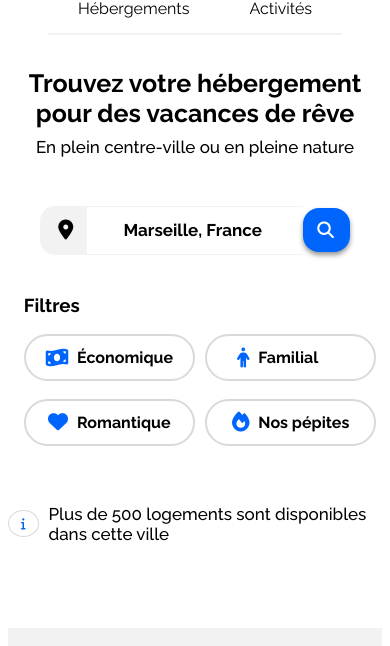
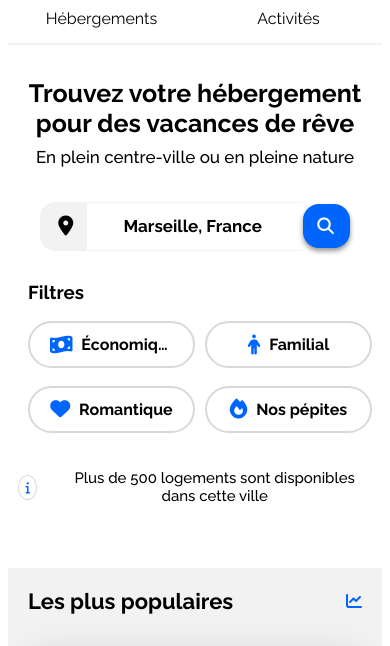
Before and after one commit to AlexBnd11/Booki-Alex-Bonniard, a plain HTML site: page index.html in a window 390 px wide. Shown: the part 90-736 px from the top of the page. Drawn offline with Linux system fonts and the light colour scheme.

Commit message:
Corrections

```diff
--- a/css/style.css
+++ b/css/style.css
@@ -17,6 +17,7 @@ body {
     display: flex;
     justify-content: center;
     margin-top: 0;
+    margin-bottom: 0;
 }
 
 .main-container {
@@ -82,10 +83,18 @@ h2 {
     margin: 20px 0px;
 }
 
-.logements-disponibles i {
+.cercle-i {
+    display: flex;
+    justify-content: center;
+    align-items: center;
     border: solid 1px #D9D9D9;
     border-radius: 50%;
-    padding: 12px;
+    width: 23px;
+    height: 23px;
+}
+
+.logements-disponibles h2 {
+    font-size: 15px;
 }
 
 /***** Header ******/
@@ -236,14 +245,19 @@ form {
 .hebergements-cards {
     display: flex;
     flex-direction: row;
+    justify-content: space-between;
     flex-wrap: wrap;
-    justify-content: space-between;
-    margin-bottom: 25px;
+    margin-bottom: 22px;
 }
 
 .hebergements-cards a {
     width: 31%;
     margin-top: 33px;
+    transition: transform 0.3s ease, box-shadow 0.3s ease;
+}
+
+.hebergements-cards a:hover {
+    transform: scale(1.05);
 }
 
 .hebergements-cards img {
@@ -254,16 +268,15 @@ form {
 }
 
 .hebergements-cards .card-content {
-    padding-left: 15px;
-    display: flex;
-    flex-direction: column;
-    justify-content: space-between;
-    box-sizing: border-box;
+    padding-left: 10px;
 }
 
 .hebergements-cards .card-title {
-    margin-top: 10px;
+    margin-top: 6px;
     margin-bottom: 4px;
+    white-space: nowrap;
+    overflow: hidden;
+    text-overflow: ellipsis;
 }
 
 .hebergements-cards .card-subtitle {
@@ -293,6 +306,11 @@ form {
 .populaires-cards .card {
     display: flex;
     margin-top: 33px;
+    transition: transform 0.3s ease, box-shadow 0.3s ease;
+}
+
+.populaires-cards .card:hover {
+    transform: scale(1.05);
 }
 
 .populaires-cards img {
@@ -342,6 +360,11 @@ form {
     border-radius: 20px;
     width: 23%;
     box-shadow: 0px 8px 13px rgba(0, 0, 0, 0.09);
+    transition: transform 0.3s ease, box-shadow 0.3s ease;
+}
+
+.activites-card:hover {
+    transform: scale(1.05);
 }
 
 .activites-card .card-title {
@@ -362,16 +385,15 @@ footer {
     background-color: var(--main-bg-color);
     display: flex;
     flex-direction: row;
+    justify-content: space-between;
     padding: 20px;
-    height: auto;
+    padding-right: 25%;
     white-space: nowrap;
 }
 
 footer section {
     display: flex;
     flex-direction: column;
-    margin-right: 20%;
-
 }
 
 footer section h3 {
@@ -435,23 +457,31 @@ footer section a {
     .activites-card img {
         height: 225px;
     }
+
+    footer {
+        padding-right: 13%;
+    }
 }
 
 /* Small devices (phones, less than 768px) */
 @media (max-width: 767.98px) {
 
-    main {
-        display: flex;
-        flex-direction: column;
-        align-items: center;
-    }
-
-    main h1 {
+    main h1, h2 {
         text-align: center;
+        margin-left: 20px;
+        margin-right: 20px;
     }
 
     .main-container {
         padding: 0 0;
+    }
+
+    .logements-disponibles {
+        justify-content: center;
+    }
+
+    .cercle-i {
+        margin-left: 10px;
     }
 
      /***** Nav *****/
@@ -461,13 +491,22 @@ footer section a {
         align-items: center;
     }
 
+    nav a img {
+        padding-top: 30px;
+    }
+
+    nav ul {
+        width: 100%;
+        justify-content: space-around;
+    }
+
     nav li {
-        border-bottom: 2px var(--main-bg-color) solid;
+        width: 100%;
         padding-bottom: 15px;
-        padding-left: 30px;
-        padding-right: 30px;
         margin-right: 0px;
         margin-left: 0px;
+        text-align: center;
+        border-bottom: 2px var(--main-bg-color) solid;
     }
 
     nav li:hover {
@@ -475,6 +514,18 @@ footer section a {
         color: var(--main-color);
         padding-top: 20px;
         border-bottom: 2px var(--main-color) solid;
+    }
+
+
+
+    /****** Barre de recherche ******/
+
+    main form {
+    justify-content: space-between;
+    margin-right: 20px;
+    margin-left: 20px;
+    margin-bottom: 30px;
+    justify-content: center;
     }
 
     /***** Loupe Rechercher *****/
@@ -496,19 +547,31 @@ footer section a {
      /***** Filtres *****/
 
     .filtres {
-        flex-direction: column;
-        align-items: flex-start;
+        display: block;
     }
 
-    #familial {
-        padding: 12px 33px 12px 7px ;
+    .filtres h3 {
+        margin-left: 20px;
     }
+
 
     .filtres-boutons {
         display: grid;
         grid-template-columns: 50% 50%;
         grid-template-rows: 33% 33% 33%;
         gap: 20px 10px;
+        margin-right: 20px;
+        margin-left: 20px;
+        margin-top: 20px;
+    }
+
+    .filtres-boutons button {
+        overflow: hidden;
+        text-overflow: ellipsis;
+    }
+
+    .logements-disponibles {
+        margin: 0;
     }
 
     /***** Hebergements et populaires *****/
@@ -538,6 +601,10 @@ footer section a {
     }
 
 /****** Populaires ***********/
+
+    .populaires {
+        width: 100%;
+    }
 
     .populaires-cards {
         flex-direction: column;
--- a/index.html
+++ b/index.html
@@ -62,7 +62,9 @@
                 </div>
             </section>
             <div class="logements-disponibles">
-                <i class="fa-solid fa-info fa-xs" style="color: #0065fc;"></i>
+                <div class="cercle-i">
+                    <i class="fa-solid fa-info fa-xs" style="color: #0065fc;"></i>
+                </div>
                 <h2>Plus de 500 logements sont disponibles dans cette ville</h2>
             </div>
 
```
